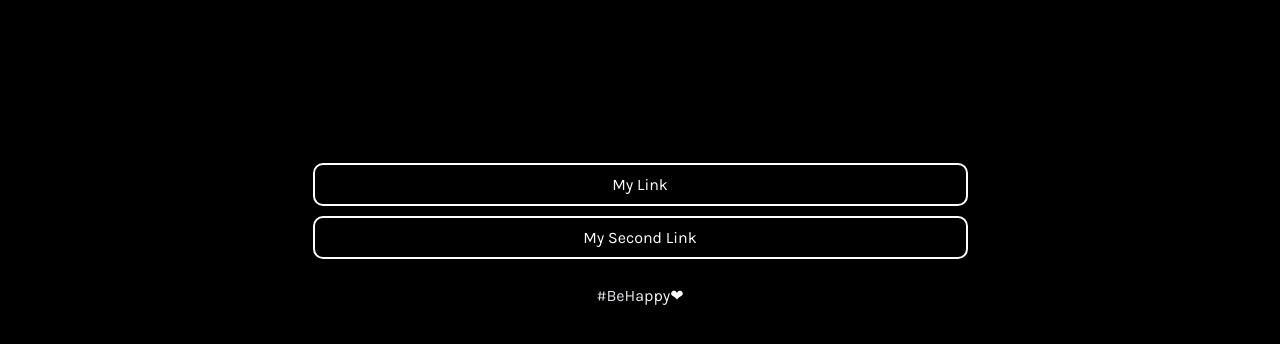
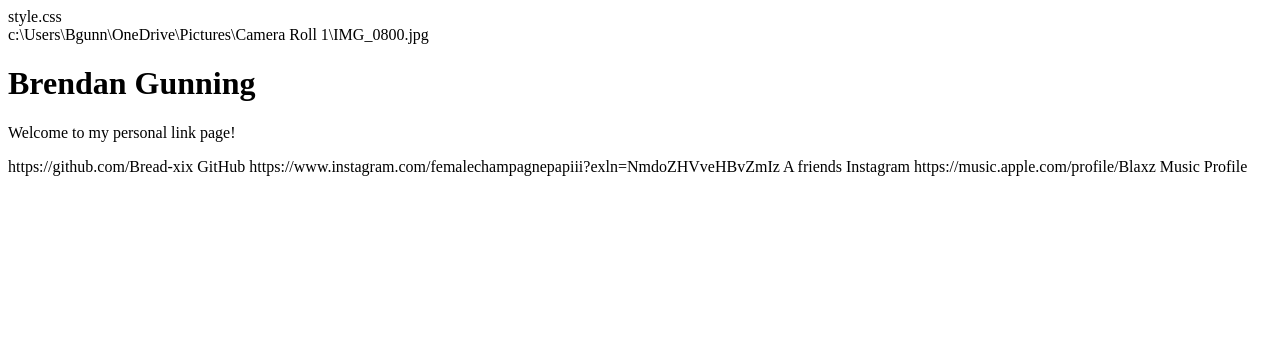
Before and after one commit to Bread-xix/mec-cs140-linktree-clone-brendan, a plain HTML site: page index.html in a window 1280 px wide. Drawn offline with Linux system fonts and the light colour scheme.

Commit message:
Assigned work complete?

```diff
--- a/index.html
+++ b/index.html
@@ -1,49 +1,40 @@
 <!DOCTYPE html>
 <html lang="en">
+<head>
+    <meta charset="UTF-8">
+    <meta name="viewport" content="width=device-width, initial-scale=1.0">
 
-<head>
-  <meta charset="UTF-8">
-  <meta name="viewport" content="width=device-width, initial-scale=1.0">
+    <!-- Requirement #4: Modify Page Title -->
+    <title>Brendan's Link Hub</title>
 
-
-  <title>
-    <!-- PAGE TITLE HERE  -->
-  </title>
-
-  <!-- Favicon: you can add image link in the href attribute and it will show up on the tab -->
-  <link rel="icon" href="" type="image/x-icon" />
-
-
-  <link rel="stylesheet" href="https://use.fontawesome.com/releases/v5.8.1/css/all.css">
-  <link rel="stylesheet" href="style.css">
+    style.css
 </head>
-
 <body>
 
+    <div class="container">
 
-  <a id="profilePicture" href="#popup>
-      <!-- ADD AN IMAGE HERE -->
-      <img src="" alt=" Profile Picture">
-  </a>
+        <!-- Requirement #2: Update Profile Image -->
+       c:\Users\Bgunn\OneDrive\Pictures\Camera Roll 1\IMG_0800.jpg
 
+        <!-- Requirement #5: Personalize with Your Name -->
+        <h1>Brendan Gunning</h1>
 
-  <p id="userName">
-    <!-- NAME HERE -->
-  </p>
+        <p>Welcome to my personal link page!</p>
 
-  <div id="links">
-    <a class="link" href="" target="_blank">
-      My Link
-    </a>
-        <a class="link" href="" target="_blank">
-      My Second Link
-    </a>
-    <!-- Add 2 more links! -->
-  </div>
+        <!-- Requirement #1: Add 3 Links -->
+        https://github.com/Bread-xix
+            GitHub
+        </a>
 
-  <div id="hashtag">
-    #BeHappy❤
-  </div>
+        https://www.instagram.com/femalechampagnepapiii?exln=NmdoZHVveHBvZmIz
+            A friends Instagram
+        </a>
+
+       https://music.apple.com/profile/Blaxz
+            Music Profile
+        </a>
+
+    </div>
+
 </body>
-
 </html>
--- a/style.css
+++ b/style.css
@@ -1,141 +1,48 @@
-@import url('https://fonts.googleapis.com/css?family=Karla:400,700&display=swap');
+@import url('https://media.discordapp.net/attachments/966165097393315901/1564409904096088115/IMG_0855.png?ex=6ae129c2&is=6adfd842&hm=ce23dd10a07f44c08e714333041e2eeb5cc77291c6f3be7ab21e2f39f3c2b172&=&format=webp&quality=lossless');
 
-:root {
-  --bgColor: #223344;
-  --bgColor2: #090a0f;
-  --accentColor: #FFF;
-  --font: 'Karla', sans-serif;
-  --delay: .3s;
+/* Requirement #3: Customize Background */
+body {
+    font-family: Arial, sans-serif;
+    background: linear-gradient(135deg, #6a11cb, #2575fc);
+    display: flex;
+    justify-content: center;
+    align-items: center;
+    height: 100vh;
+    margin: 0;
 }
 
-body {
-  margin: 0;
-  padding: 0;
-  min-height: 100vh;
-  font-family: var(--font);
-  opacity: 0;
-  animation: 1s ease-out var(--delay) 1 transitionAnimation;
-  /* duration/timing-function/delay/iterations/name */
-  animation-fill-mode: forwards;
-  background-repeat: no-repeat;
-  background-size: cover;
-  position: relative;
-  background: black;
-  /*background-image: url(); */
+.container {
+    text-align: center;
+    background-color: rgb(250, 0, 0);
+    padding: 30px;
+    border-radius: 15px;
+    width: 300px;
+    box-shadow: 0 4px 10px rgba(0, 0, 0, 0.2);
 }
 
-#profilePicture,
-#profilePicture img {
-  position: relative;
-  width: 96px;
-  height: 96px;
-  display: block;
-  margin: 40px auto 20px;
-  border-radius: 50%;
-  -webkit-tap-highlight-color: transparent;
+.profile-img {
+    width: 120px;
+    height: 120px;
+    border-radius: 50%;
+    object-fit: cover;
 }
 
-#userName {
-  color: var(--accentColor);
-  font-size: 1rem;
-  font-weight: bold;
-  line-height: 1.25;
-  display: block;
-  font-family: var(--font);
-  width: 100%;
-  text-align: center;
-  text-decoration: none;
+h1 {
+    margin: 15px 0;
 }
 
-#links {
-  max-width: 675px;
-  width: auto;
-  display: block;
-  margin: 27px auto;
+.btn {
+    display: block;
+    text-decoration: none;
+    background-color: #2575fc;
+    color: white;
+    padding: 12px;
+    margin: 10px 0;
+    border-radius: 8px;
+    font-weight: bold;
+    transition: 0.3s;
 }
 
-.link {
-  position: relative;
-  background-color: transparent;
-  color: var(--accentColor);
-  border: solid var(--accentColor) 2px;
-  border-radius: 10px;
-  font-size: 1rem;
-  text-align: center;
-  display: block;
-  margin-left: 10px;
-  margin-right: 10px;
-  margin-bottom: 10px;
-  padding: 10px;
-  /* 17px */
-  text-decoration: none;
-  /* transition: all .25s cubic-bezier(.08, .59, .29, .99); */
-  -webkit-tap-highlight-color: transparent;
+.btn:hover {
+    background-color: #1a5fd0;
 }
-
-@media (hover: hover) {
-  .link:hover {
-    background-color: var(--accentColor);
-    color: var(--bgColor);
-  }
-}
-
-.link:active {
-  background-color: var(--accentColor);
-  color: var(--bgColor);
-}
-
-#hashtag {
-  position: relative;
-  padding-bottom: 20px;
-  color: var(--accentColor);
-  font-size: 1rem;
-  display: block;
-  font-family: var(--font);
-  width: 100%;
-  text-align: center;
-
-  /*  animation   */
-  overflow: hidden;
-  background: linear-gradient(90deg, var(--bgColor), var(--accentColor), var(--bgColor));
-  background-repeat: no-repeat;
-  background-size: 80%;
-  animation: animate 3s linear var(--delay) infinite;
-  -webkit-background-clip: text;
-  background-clip: text;
-  -webkit-text-fill-color: rgba(255, 255, 255, 0);
-}
-
-
-/*-------------------------animations-----------------------*/
-@keyframes transitionAnimation {
-  0% {
-    opacity: 0;
-    transform: translateY(-10px);
-  }
-
-  100% {
-    opacity: 1;
-    transform: translateY(0);
-  }
-}
-
-@keyframes animate {
-  0% {
-    background-position: -500%;
-  }
-
-  100% {
-    background-position: 500%;
-  }
-}
-
-@keyframes animStar {
-  from {
-    transform: translateY(0px);
-  }
-
-  to {
-    transform: translateY(-2000px);
-  }
-}
```
